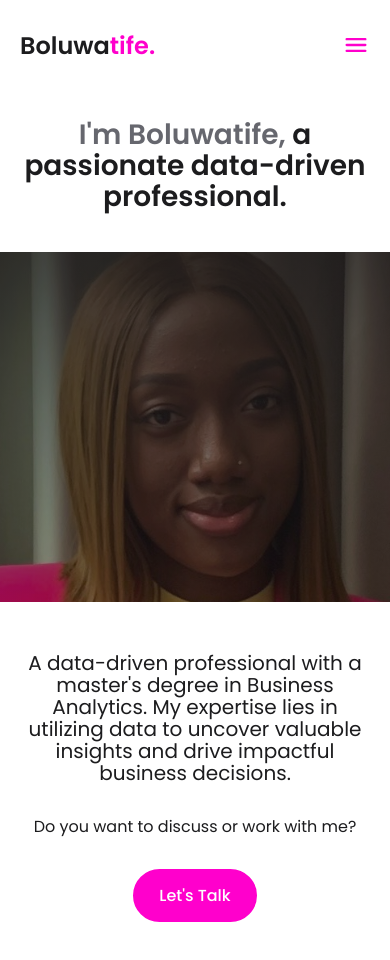
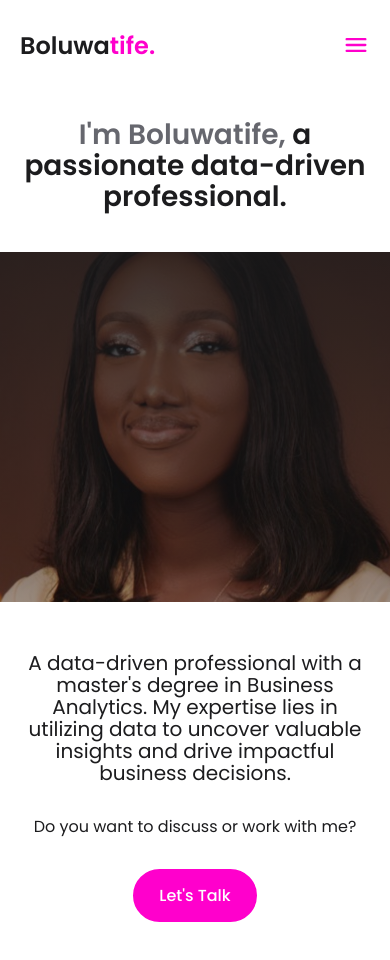
Before and after one commit to opeodedeyi/tife-portfolio, a Next.js app: page / in a window 390 px wide. Shown: the top 960 px of the page. Built offline with nearby package versions, Linux system fonts and the light colour scheme.

Commit message:
added new content

```diff
--- a/pages/index.css
+++ b/pages/index.css
@@ -62,7 +62,7 @@
     height: 100%;
     background-image:
         linear-gradient(to bottom, #1c1c1e, rgba(28, 28, 30, 0)),
-        url('/background_desktop.jpeg');
+        url('/background_desktop.jpg');
     background-size: cover;
     background-position: center;
     filter: brightness(95%);
@@ -123,7 +123,7 @@
     .background-image {
         background-image:
             linear-gradient(to bottom, #1c1c1e, rgba(28, 28, 30, 0)),
-            url('/background_mobile.jpeg');
+            url('/background_mobile.jpg');
         margin-top: 90px;
     }
 
```
